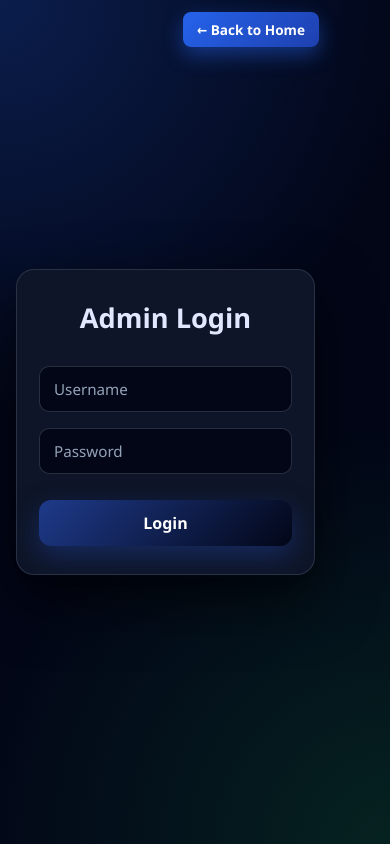
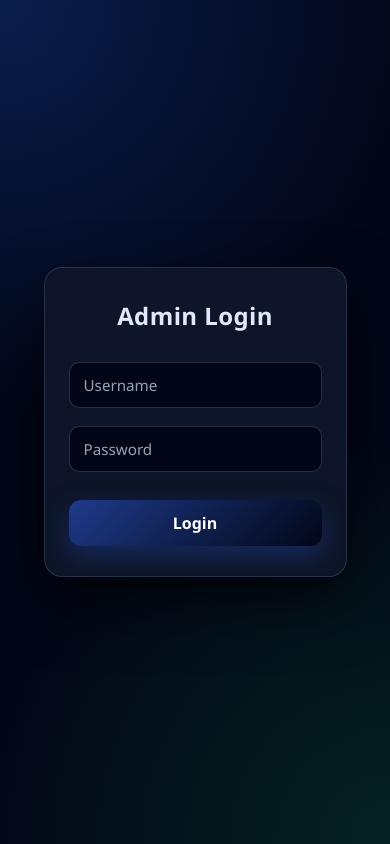
Before and after one commit to codedbysriram/dashboard, a React (Vite) app: page /admin in a window 390 px wide. Built offline with nearby package versions, Linux system fonts and the light colour scheme.

Commit message:
Deploy OCR backend safely

```diff
--- a/src/styles/AdminLogin.css
+++ b/src/styles/AdminLogin.css
@@ -9,15 +9,20 @@
 /* ================= PAGE BACKGROUND ================= */
 body {
   min-height: 100vh;
+  margin: 0;
   background:
     radial-gradient(circle at top left, rgba(37, 99, 235, 0.25), transparent 45%),
     radial-gradient(circle at bottom right, rgba(22, 163, 74, 0.18), transparent 45%),
     linear-gradient(135deg, #020617, #020617);
+  display: flex;
+  align-items: center;
+  justify-content: center;
   color: #e5e7eb;
 }
 
 /* ================= LOGIN PAGE WRAPPER ================= */
 .login-page {
+  width: 100%;
   min-height: 100vh;
   position: relative;
 
@@ -28,34 +33,35 @@ body {
 
 /* ================= BACK BUTTON ================= */
 .back-btn {
+    margin-left: -450px;
   position: absolute;
   top: 20px;
-  right: 20px;
+  left: 20px;
 
-  padding: 8px 16px;
-  font-size: 0.9rem;
+  padding: 6px 14px;
+  font-size: 0.85rem;
   font-weight: 600;
 
-  background: linear-gradient(135deg, #2563eb, #1e40af);
+  background: linear-gradient(135deg, #1e3a8a, #020617);
   color: #ffffff;
 
   border: none;
-  border-radius: 10px;
+  border-radius: 8px;
   cursor: pointer;
 
-  box-shadow: 0 8px 20px rgba(37, 99, 235, 0.45);
+  box-shadow: 0 6px 16px rgba(30, 58, 138, 0.45);
   transition: all 0.25s ease;
 }
 
 .back-btn:hover {
-  transform: translateY(-2px);
-  box-shadow: 0 14px 30px rgba(59, 130, 246, 0.6);
+  transform: translateY(-1px);
+  box-shadow: 0 10px 24px rgba(37, 99, 235, 0.6);
 }
 
 /* ================= LOGIN BOX ================= */
 .login-box {
   width: 100%;
-  max-width: 380px;
+  max-width: 420px;
   padding: 36px 32px;
 
   background: rgba(15, 23, 42, 0.95);
@@ -66,23 +72,24 @@ body {
 
   display: flex;
   flex-direction: column;
-  gap: 18px;
+  z-index: 1;
 }
 
 /* ================= TITLE ================= */
 .login-box h2 {
   text-align: center;
+  margin-bottom: 28px;
   font-size: 1.7rem;
   font-weight: 700;
   color: #e0e7ff;
-  margin-bottom: 10px;
+  letter-spacing: 0.4px;
 }
 
 /* ================= FORM ================= */
 .login-box form {
   display: flex;
   flex-direction: column;
-  gap: 16px;
+  gap: 18px;
 }
 
 /* ================= INPUTS ================= */
@@ -108,18 +115,18 @@ body {
   box-shadow: 0 0 0 2px rgba(37, 99, 235, 0.25);
 }
 
-/* ================= LOGIN BUTTON ================= */
+/* ================= BUTTON ================= */
 .login-box button {
   margin-top: 10px;
   padding: 12px;
+  font-size: 1rem;
+  font-weight: 600;
 
   background: linear-gradient(135deg, #1e3a8a, #020617);
   color: #ffffff;
 
   border: none;
   border-radius: 12px;
-  font-size: 1rem;
-  font-weight: 600;
   cursor: pointer;
 
   box-shadow: 0 10px 26px rgba(30, 58, 138, 0.55);
@@ -134,13 +141,11 @@ body {
 /* ================= RESPONSIVE ================= */
 @media (max-width: 480px) {
   .login-box {
-    margin: 0 16px;
-    padding: 28px 22px;
+    margin: 0 14px;
+    padding: 30px 24px;
   }
 
-  .back-btn {
-    top: 12px;
-    right: 12px;
-    font-size: 0.85rem;
+  .login-box h2 {
+    font-size: 1.5rem;
   }
 }
```
